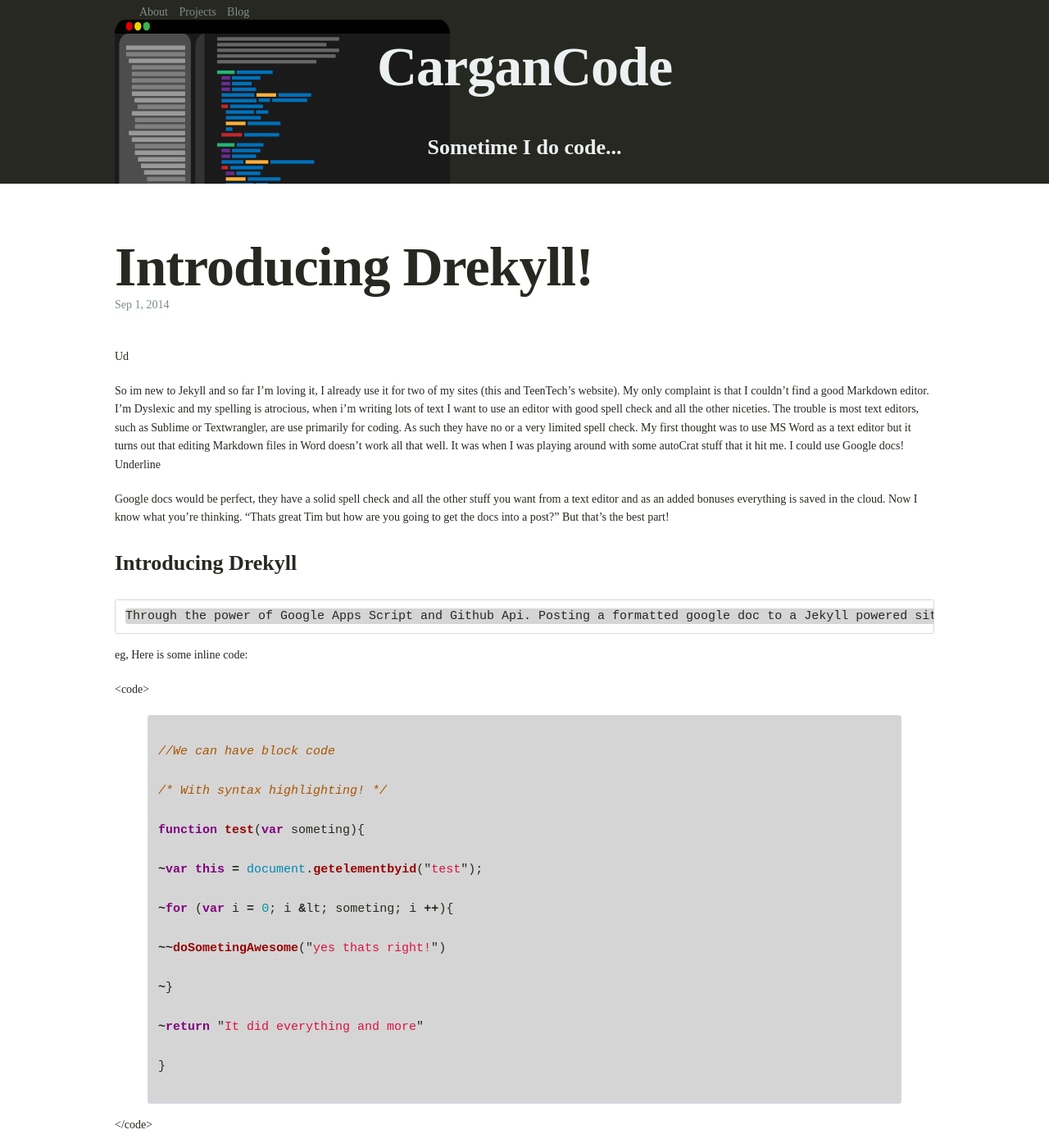
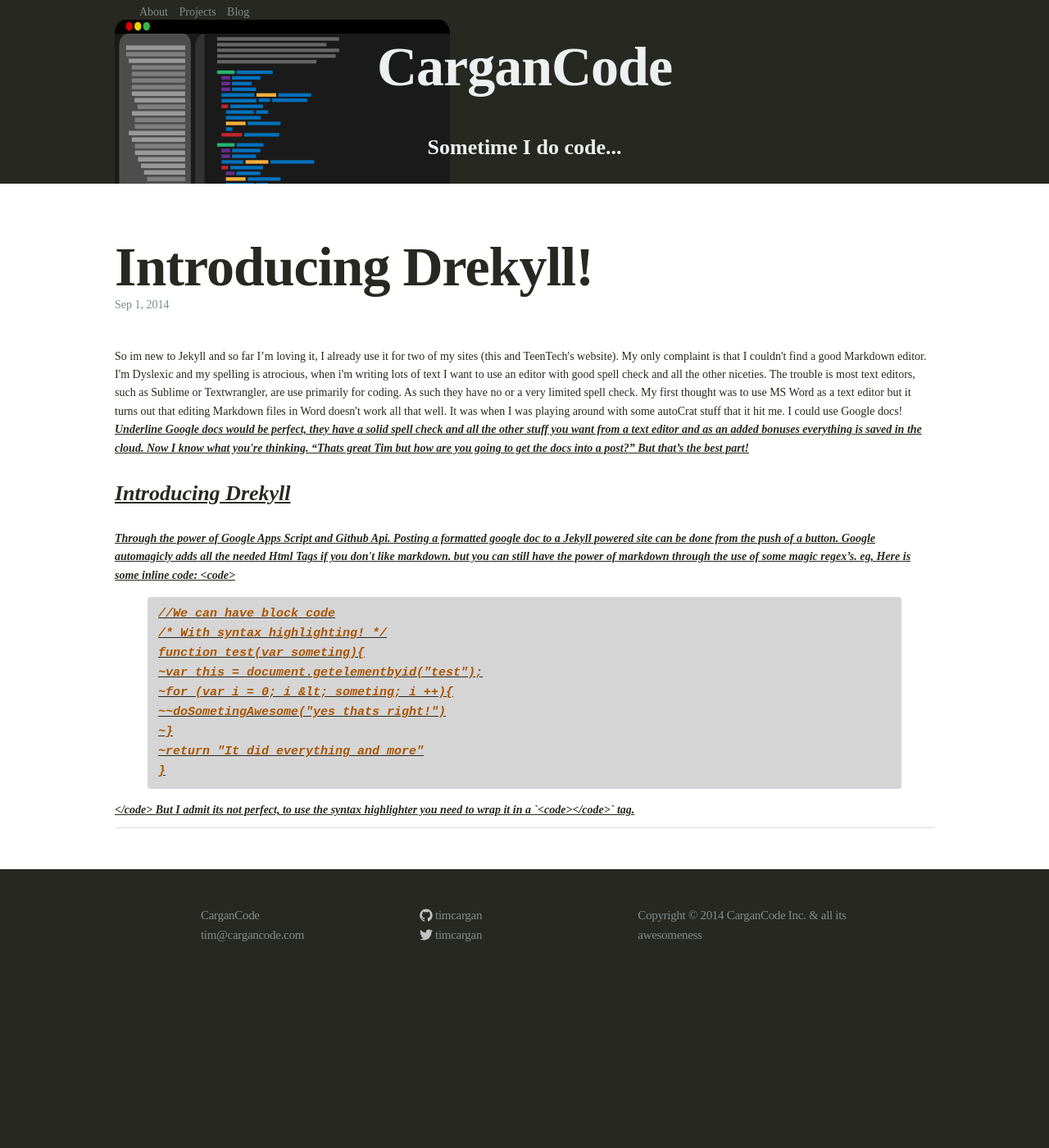
Before and after one commit to CarganCode/CarganCode.github.io, a Jekyll site: the page built from _posts/2014-9-1-Introducing_Drekyll!.md, in a window 1280 px wide and 1400 px high. Shown: the whole window at 82% size. Built offline with Jekyll 4.4.1, drawn with Linux system fonts in a browser that asks for light colours; some of the changed text lies outside the part shown.

Commit message:
Dev-Updating: Introducing Drekyll!

```diff
--- a/_posts/2014-9-1-Introducing_Drekyll!.md
+++ b/_posts/2014-9-1-Introducing_Drekyll!.md
@@ -3,45 +3,24 @@
 title: Introducing Drekyll!
 date: 2014-09-01T14:51:11.002Z
 ---
-Ud
-
-So im new to Jekyll and so far I’m loving it, I already use it for two of my sites (this and TeenTech's website). My only complaint is that I couldn't find a good Markdown editor. I'm Dyslexic and my spelling is atrocious, when i'm writing lots of text I want to use an editor with good spell check and all the other niceties. The trouble is most text editors, such as Sublime or Textwrangler, are use primarily for coding. As such they have no or a very limited spell check. My first thought was to use MS Word as a text editor but it turns out that editing Markdown files in Word doesn't work all that well. It was when I was playing around with some autoCrat stuff that it hit me. I could use Google docs!
-<!--more-->
-Underline
-
+<body class="c5">So im new to Jekyll and so far I’m loving it, I already use it for two of my sites (this and TeenTech's website). My only complaint is that I couldn't find a good Markdown editor. I'm Dyslexic and my spelling is atrocious, when i'm writing lots of text I want to use an editor with good spell check and all the other niceties. The trouble is most text editors, such as Sublime or Textwrangler, are use primarily for coding. As such they have no or a very limited spell check. My first thought was to use MS Word as a text editor but it turns out that editing Markdown files in Word doesn't work all that well. It was when I was playing around with some autoCrat stuff that it hit me. I could use Google docs!
+<!--more--><span style="font-style:italic;text-decoration:underline;font-weight:bold;">Underline
 Google docs would be perfect, they have a solid spell check and all the other stuff you want from a text editor and as an added bonuses everything is saved in the cloud. Now I know what you're thinking. “Thats great Tim but how are you going to get the docs into a post?” But that’s the best part!
-
 <h3 style="page-break-after:avoid;">
 				Introducing Drekyll
-	</h3>
-	Through the power of Google Apps Script and Github Api. Posting a formatted google doc to a Jekyll powered site can be done from the push of a button. Google automagicly adds all the needed Html Tags if you don't like markdown. but you can still have the power of markdown through the use of some magic regex’s.
-
+	</h3>Through the power of Google Apps Script and Github Api. Posting a formatted google doc to a Jekyll powered site can be done from the push of a button. Google automagicly adds all the needed Html Tags if you don't like markdown. but you can still have the power of markdown through the use of some magic regex’s.
 eg, Here is some inline code:
-
 &lt;code&gt;
-
 {% highlight javascript linnos %}
-
 //We can have block code
-
 /* With syntax highlighting! */
-
 function test(var someting){
-
 ~var this = document.getelementbyid("test");
-
 ~for (var i = 0; i &lt; someting; i ++){
-
 ~~doSometingAwesome("yes thats right!")
-
 ~}
-
 ~return "It did everything and more"
-
 }
-
 {% endhighlight %}
-
 &lt;/code&gt;
-
 But I admit its not perfect, to use the syntax highlighter you need to wrap it in a `&lt;code&gt;&lt;/code&gt;` tag.
```
